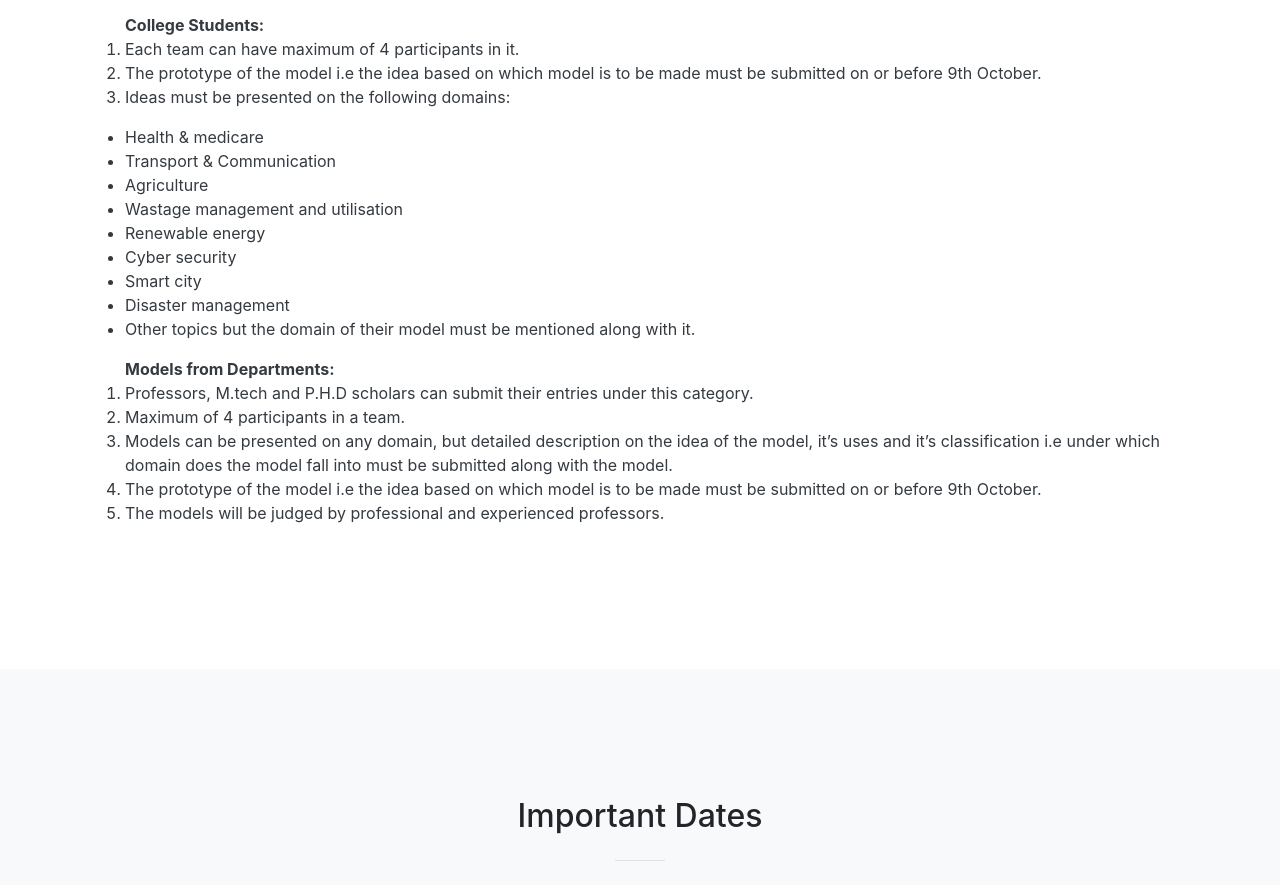
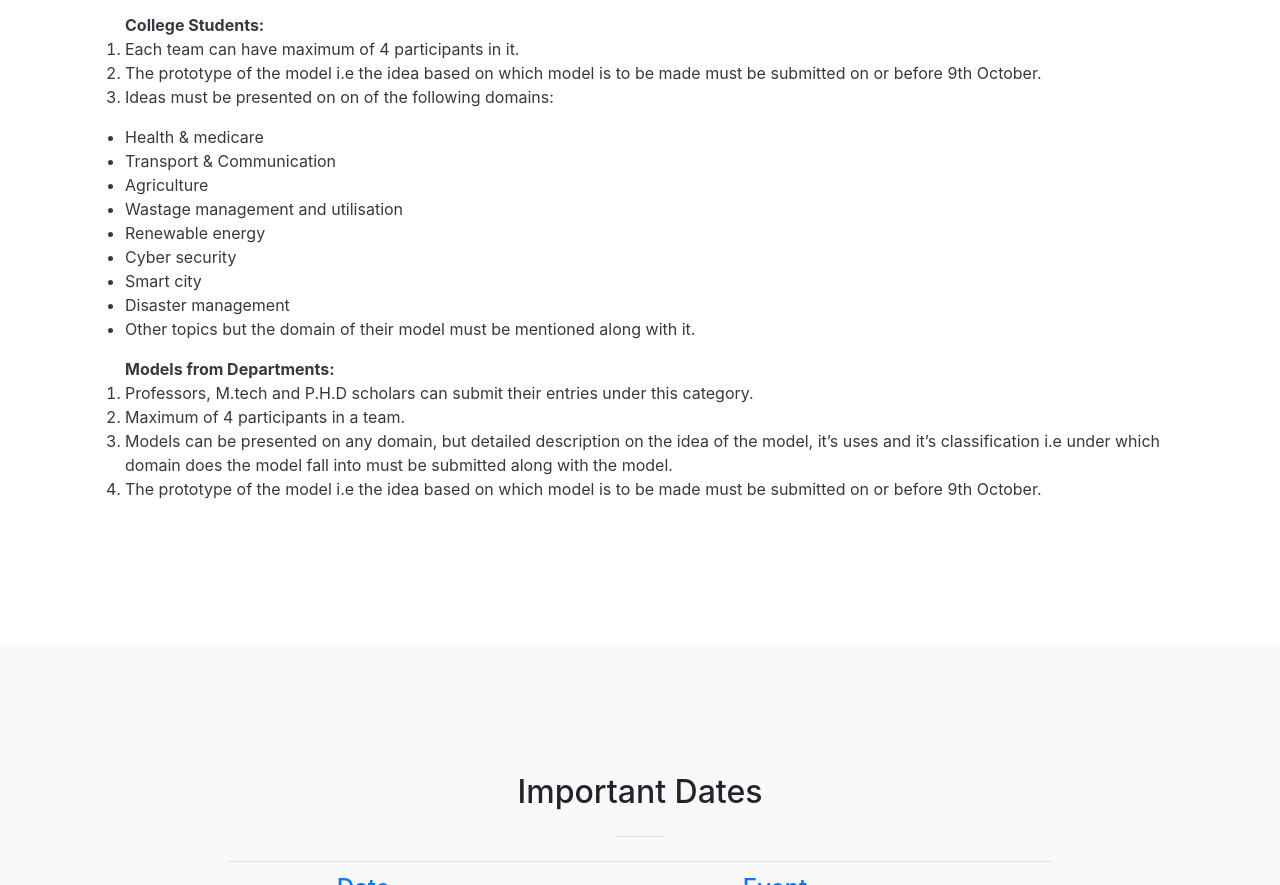
Before and after one commit to AnirbanBanik1998/Science-X, a website with bundled scripts: page index.html in a window 1280 px wide. Shown: the part 2554-3439 px from the top of the page. Built offline with nearby package versions, Linux system fonts and the light colour scheme.

Commit message:
Made some changes on the rules and regulations

```diff
--- a/index.html
+++ b/index.html
@@ -157,7 +157,7 @@
             <ol class="text-left text-dark mb4"><strong>College Students:</strong>
             <li class="text-left text-dark mb4">Each team can have maximum of 4 participants in it.</li>
             <li class="text-left text-dark mb4">The prototype of the model i.e the idea based on which model is to be made must be submitted on or before 9th October.</li>
-            <li class="text-left text-dark mb4">Ideas must be presented on the following domains:</li>
+            <li class="text-left text-dark mb4">Ideas must be presented on on of the following domains:</li>
             </ol>
             <ul>
 
@@ -178,7 +178,7 @@
             <li class="text-left text-dark mb4">Maximum of 4 participants in a team.</li>
             <li class="text-left text-dark mb4">Models can be presented on any domain, but detailed description on the idea of the model, it’s uses and it’s classification i.e under which domain does the model fall into must be submitted along with the model.</li>
             <li class="text-left text-dark mb4">The prototype of the model i.e the idea based on which model is to be made must be submitted on or before 9th October.</li>
-            <li class="text-left text-dark mb4">The models will be judged by professional and experienced professors.</li>
+
             </ol>
             </p>
           </div>
```
